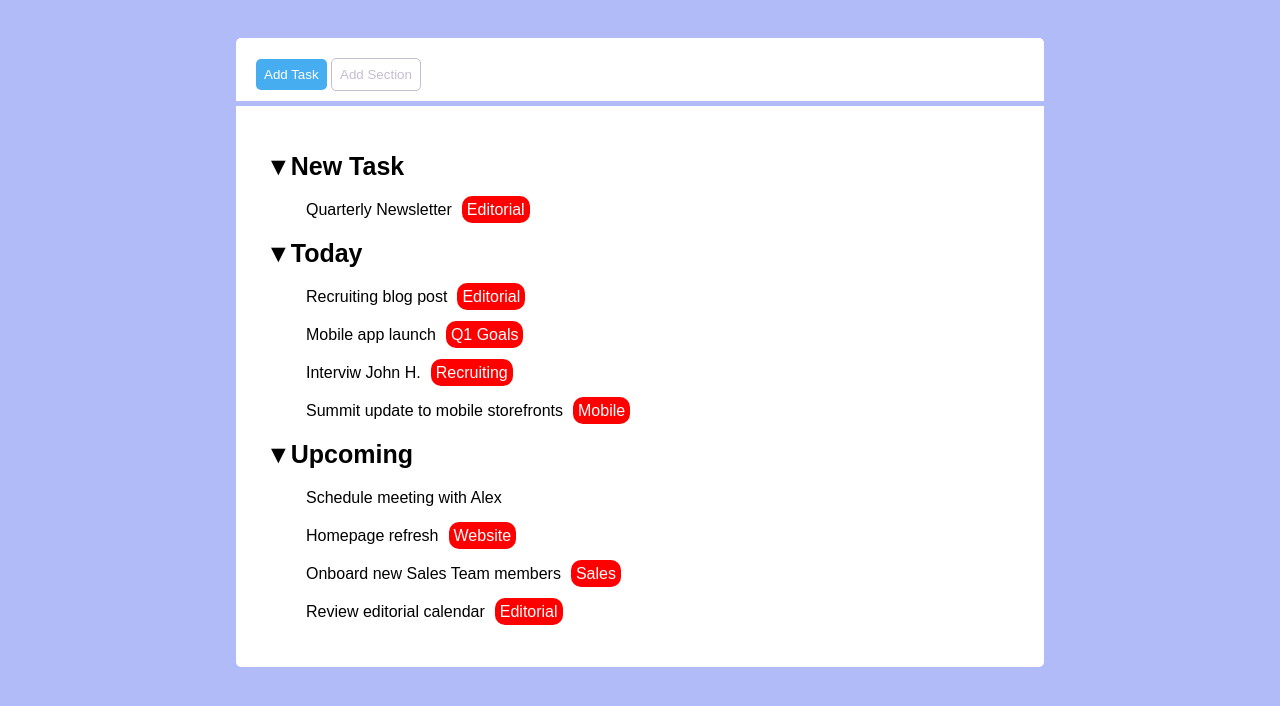
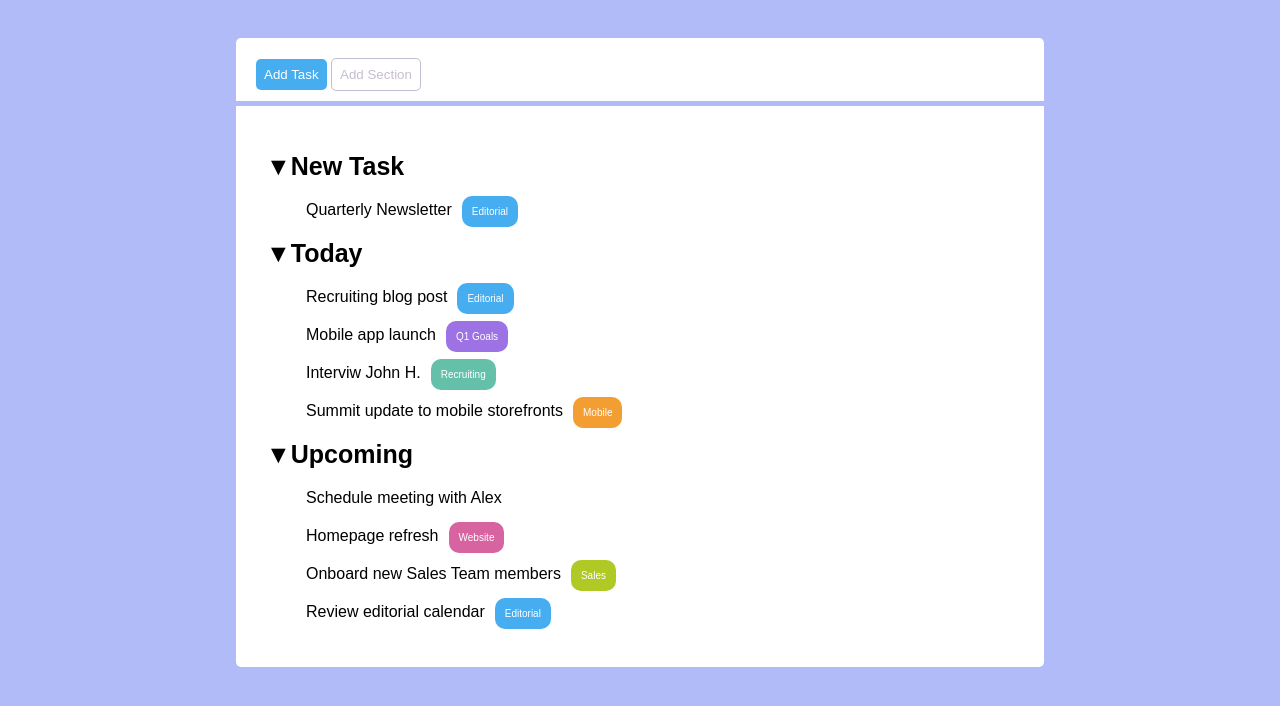
Before and after one commit to smschn/html-css-toboolist, a plain HTML site: page index.html in a window 1280 px wide. Shown: the part 82-788 px from the top of the page. Drawn offline with Linux system fonts and the light colour scheme.

Commit message:
Completed tags style

```diff
--- a/css/style.css
+++ b/css/style.css
@@ -89,6 +89,31 @@ li {
 .tag {
     background-color: red;
     border-radius: 10px;
-    padding: 5px;
+    padding: 10px;
     color: #fff;
+    font-size: 10px;
 }
+
+.editorial {
+    background-color: #47adf1;
+}
+
+.q1 {
+    background-color: #9c72e4;
+}
+
+.recruiting {
+    background-color: #64c0a9;
+}
+
+.mobile {
+    background-color: #f39e32;
+}
+
+.website {
+    background-color: #d863a1;
+}
+
+.sales {
+    background-color: #b0c925;
+}
```
